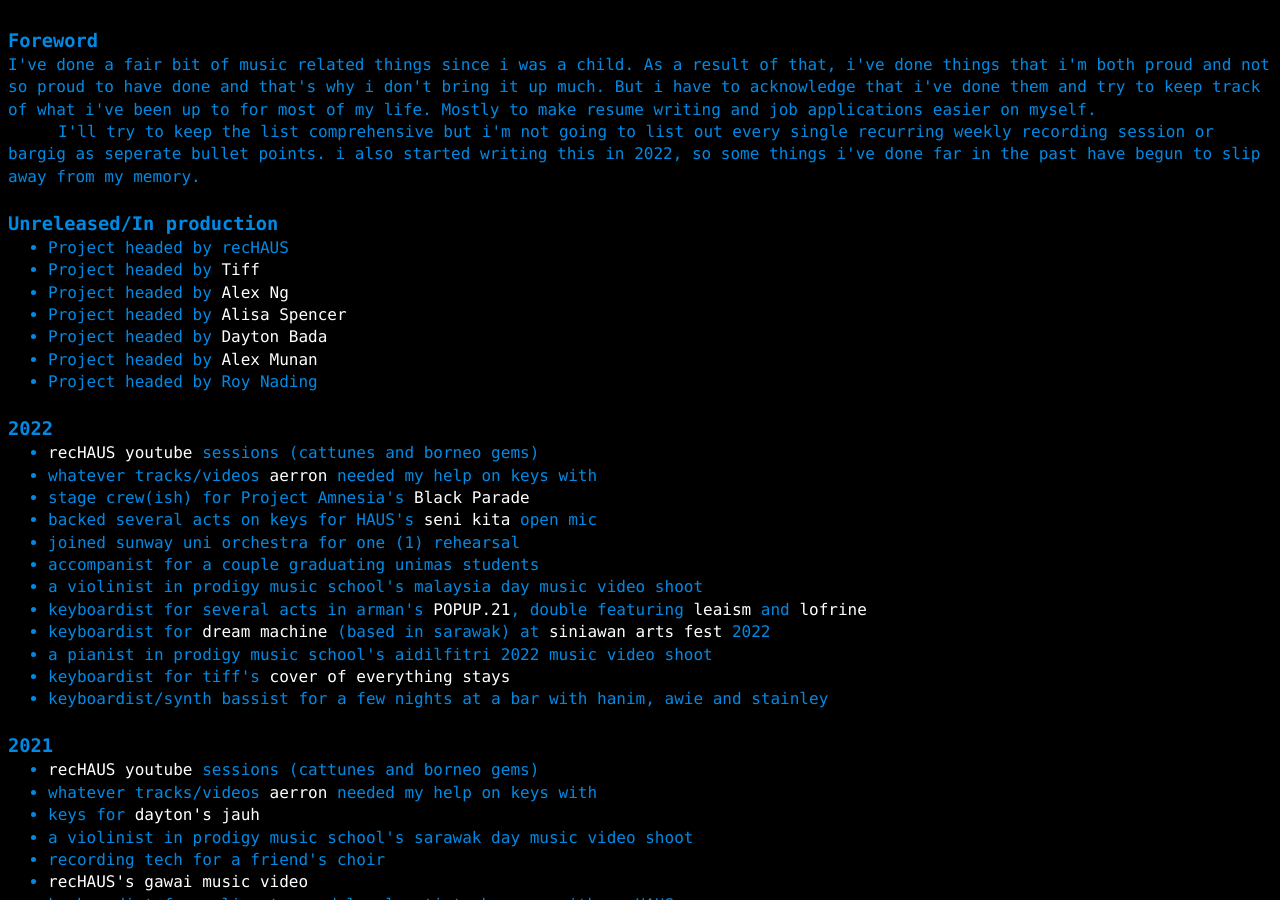
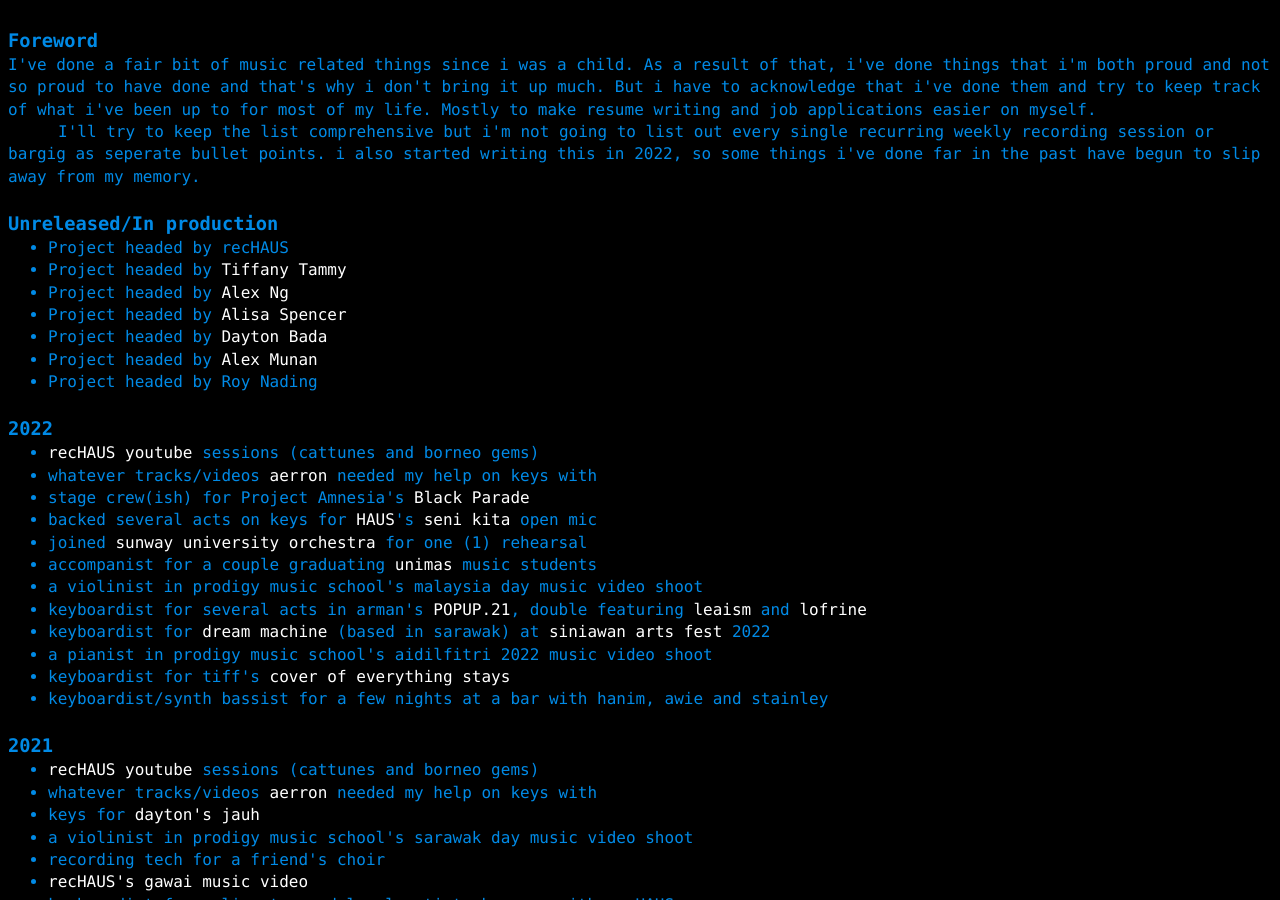
Before and after one commit to a-erfan-aa/a-erfan-aa.github.io, a Jekyll site: the page built from things-i-make/music-comprehensive.html, in a window 1280 px wide and 900 px high, scrolled down 372 px. Built offline with Jekyll 4.4.1, drawn with Linux system fonts in a browser that asks for light colours.

Commit message:
Touch up grammar and links in music-comprehensive.html

```diff
--- a/things-i-make/music-comprehensive.html
+++ b/things-i-make/music-comprehensive.html
@@ -58,7 +58,7 @@
 	<h3>Unreleased/In production</h3>
 	<ul>
 		<li>Project headed by recHAUS</li>
-		<li>Project headed by <a href="https://www.instagram.com/tiffanytammy/">Tiff</a></li>
+		<li>Project headed by <a href="https://www.instagram.com/tiffanytammy/">Tiffany Tammy</a></li>
 		<li>Project headed by <a href="https://www.instagram.com/alexngwhng/">Alex Ng</a></li>
 		<li>Project headed by <a href="https://www.instagram.com/alisaspencer/">Alisa Spencer</a></li>
 		<li>Project headed by <a href="https://www.instagram.com/dayton.bada/">Dayton Bada</a></li>
@@ -76,9 +76,9 @@
 		<li><a href="https://www.youtube.com/c/recHAUS">recHAUS youtube</a> sessions (cattunes and borneo gems)</li>
 		<li>whatever tracks/videos <a href="https://www.instagram.com/aerronteo/">aerron</a> needed my help on keys with</li>
 		<li>stage crew(ish) for Project Amnesia's <a herf="https://www.facebook.com/events/1447486765697736">Black Parade</a></li>
-		<li>backed several acts on keys for HAUS's <a href="https://www.instagram.com/p/Cf6fYZEvrg7/?utm_source=ig_web_copy_link">seni kita</a> open mic</li>
-		<li>joined sunway uni orchestra for one (1) rehearsal</li>
-		<li>accompanist for a couple graduating unimas students</li>
+		<li>backed several acts on keys for <a href="https://www.instagram.com/hauskch/">HAUS</a>'s <a href="https://www.instagram.com/p/Cf6fYZEvrg7/?utm_source=ig_web_copy_link">seni kita</a> open mic</li>
+		<li>joined <a href="https://www.instagram.com/sunuensemble/">sunway university orchestra</a> for one (1) rehearsal</li>
+		<li>accompanist for a couple graduating <a href="https://www.unimas.my/">unimas</a> music students</li>
 		<li>a violinist in prodigy music school's malaysia day music video shoot</li>
 		<li>keyboardist for several acts in arman's <a href="https://www.instagram.com/p/Cdnj7EFJbeU/?utm_source=ig_web_copy_link">POPUP.21</a>, double featuring <a href="https://www.instagram.com/leaism/">leaism</a> and <a href="https://www.instagram.com/lofrine/">lofrine</a></li>
 		<li>keyboardist for <a href="https://www.facebook.com/dmborneo">dream machine</a> (based in sarawak) at <a href="https://www.facebook.com/SiniawanAFMF/">siniawan arts fest</a> 2022</li>
```
